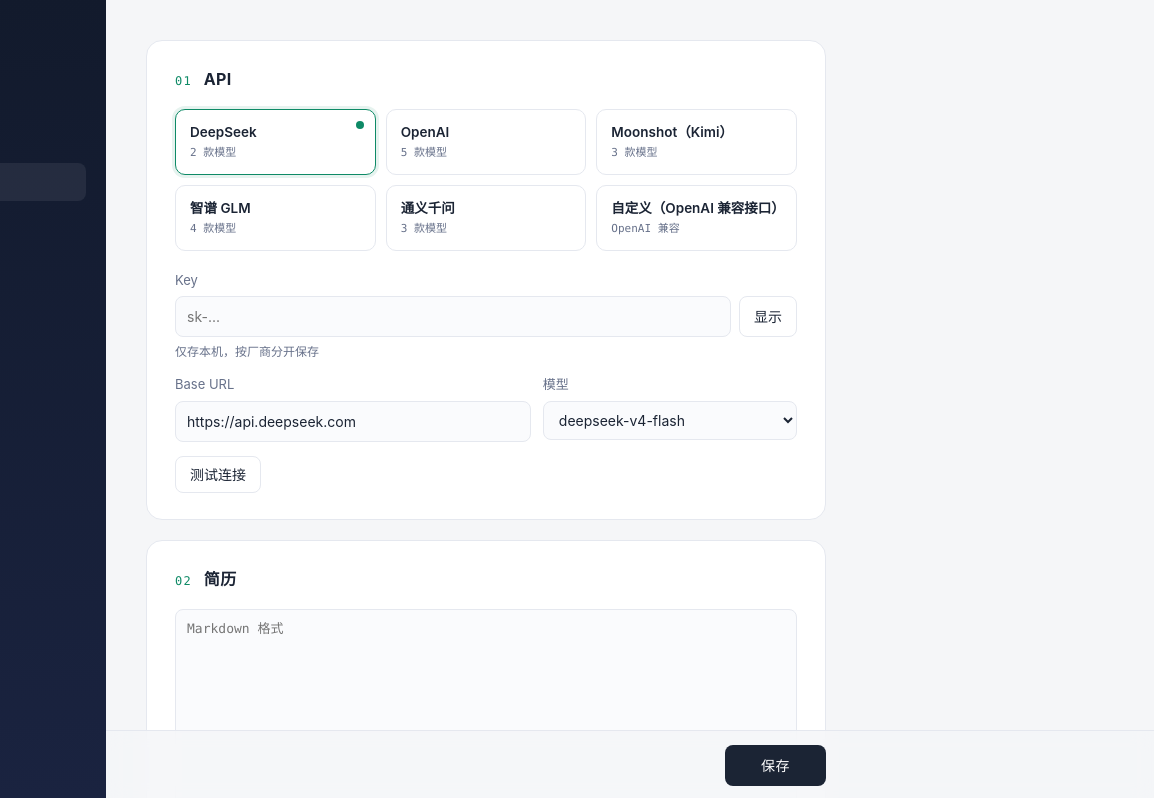
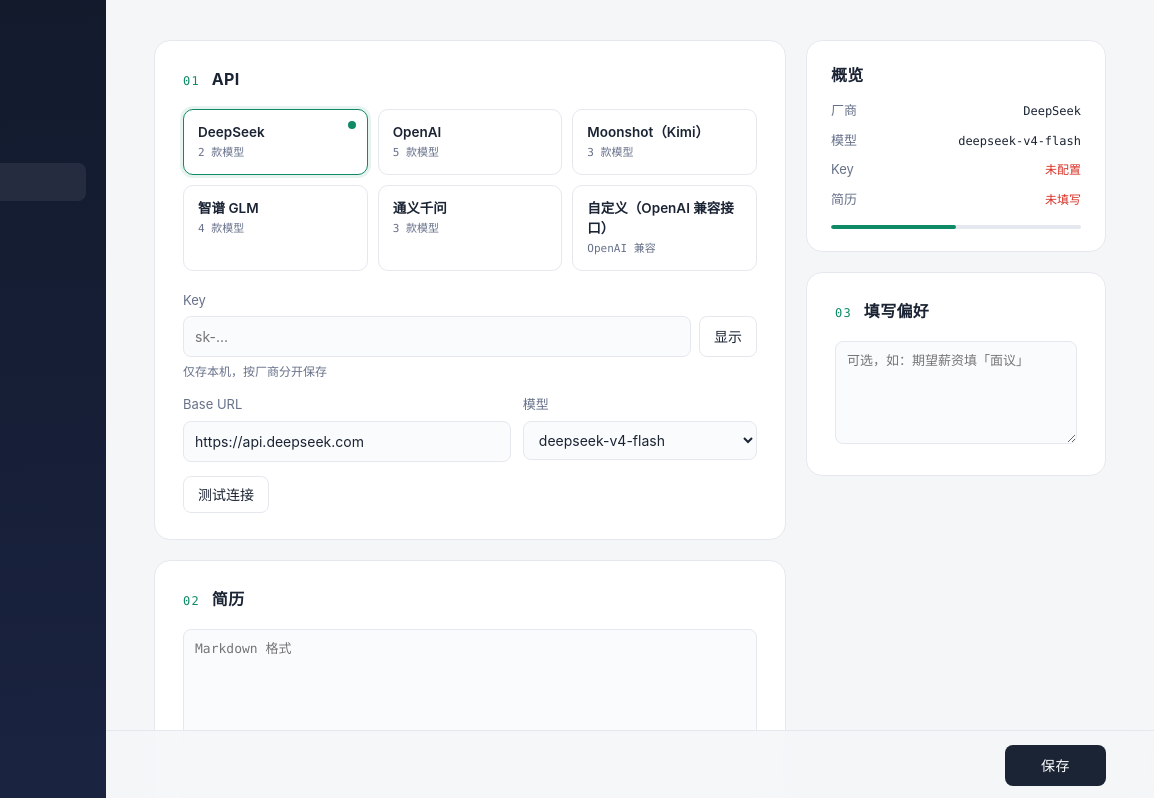
Before and after one commit to xie-xyh/OfferBuddy, a browser extension: page options.html in a window 1280 px wide. Shown: the top 798 px of the page, 126-1280 px from the left. Drawn offline with Linux system fonts and the light colour scheme.

Commit message:
feat: 设置页双栏工作台布局——内容居中，新增概览卡（厂商/模型/Key/简历状态 + 配置完成度），侧栏 sticky

```diff
--- a/options.html
+++ b/options.html
@@ -21,6 +21,8 @@
   </aside>
 
   <main class="content">
+    <div class="content-inner">
+      <div class="col-main">
         <section id="sec-api" class="panel">
           <header class="panel-head"><span class="panel-index">01</span><h2>API</h2></header>
           <div id="provider-grid" class="provider-grid"></div>
@@ -54,7 +56,7 @@
         <section id="sec-resume" class="panel">
           <header class="panel-head"><span class="panel-index">02</span><h2>简历</h2></header>
           <div class="ta-wrap">
-        <textarea id="resume-md" rows="18" spellcheck="false" placeholder="Markdown 格式"></textarea>
+            <textarea id="resume-md" rows="20" spellcheck="false" placeholder="Markdown 格式"></textarea>
             <span class="ta-count" id="resume-count"></span>
           </div>
           <div class="row">
@@ -69,11 +71,26 @@
             <button id="import-cancel" type="button" class="link-btn">取消</button>
           </div>
         </section>
+      </div>
+
+      <div class="col-side">
+        <aside class="panel overview">
+          <header class="panel-head"><h2>概览</h2></header>
+          <dl class="ov-list">
+            <div class="ov-row"><dt>厂商</dt><dd id="ov-provider">—</dd></div>
+            <div class="ov-row"><dt>模型</dt><dd id="ov-model">—</dd></div>
+            <div class="ov-row"><dt>Key</dt><dd id="ov-key">—</dd></div>
+            <div class="ov-row"><dt>简历</dt><dd id="ov-resume">—</dd></div>
+          </dl>
+          <div class="ov-bar"><span id="ov-bar-fill"></span></div>
+        </aside>
 
         <section id="sec-pref" class="panel">
           <header class="panel-head"><span class="panel-index">03</span><h2>填写偏好</h2></header>
-      <textarea id="extra-instructions" rows="2" spellcheck="false" placeholder="可选，如：期望薪资填「面议」"></textarea>
+          <textarea id="extra-instructions" rows="4" spellcheck="false" placeholder="可选，如：期望薪资填「面议」"></textarea>
         </section>
+      </div>
+    </div>
   </main>
 
   <div class="save-bar">
--- a/options.js
+++ b/options.js
@@ -71,6 +71,7 @@ async function load() {
   $('resume-md').value = cfg.resumeMd || '';
   $('extra-instructions').value = cfg.extraInstructions || '';
   updateResumeCount();
+  refreshOverview();
   $('ver').textContent = chrome.runtime.getManifest().version;
 }
 
@@ -98,6 +99,7 @@ function renderProviders(activeId) {
       currentProvider = id;
       applyProvider(id);
       grid.querySelectorAll('.provider-card').forEach(c => c.classList.toggle('selected', c === card));
+      refreshOverview();
     });
     return card;
   }));
@@ -144,6 +146,33 @@ function currentModel() {
   return el.value.trim();
 }
 
+/* ---------- 概览卡 ---------- */
+
+function setOv(id, text, ok) {
+  const el = $(id);
+  el.textContent = text;
+  el.classList.toggle('ok', ok === true);
+  el.classList.toggle('warn', ok === false);
+}
+
+function refreshOverview() {
+  const p = PROVIDERS[currentProvider] || PROVIDERS.deepseek;
+  setOv('ov-provider', p.name);
+  setOv('ov-model', currentModel() || '—');
+  const hasKey = !!$('api-key').value.trim();
+  setOv('ov-key', hasKey ? '已配置' : '未配置', hasKey);
+  const resumeLen = $('resume-md').value.trim().length;
+  setOv('ov-resume', resumeLen ? `${resumeLen} 字` : '未填写', resumeLen > 0);
+
+  const parts = [hasKey, !!currentModel(), !!$('base-url').value.trim(), resumeLen > 0];
+  const pct = Math.round(parts.filter(Boolean).length / parts.length * 100);
+  $('ov-bar-fill').style.width = `${pct}%`;
+}
+
+['api-key', 'base-url', 'model', 'model-custom', 'resume-md'].forEach(id => {
+  $(id).addEventListener('input', refreshOverview);
+});
+
 /* ---------- 保存 ---------- */
 
 /* 非官方地址需要运行时主机权限才能 fetch */
@@ -183,6 +212,7 @@ $('save').addEventListener('click', async () => {
   $('save-status').className = 'status success';
   $('save-status').textContent = '已保存 ✓';
   setTimeout(() => { $('save-status').textContent = ''; }, 2000);
+  refreshOverview();
 });
 
 /* ---------- Key 显示 / 测试连接 ---------- */
@@ -259,7 +289,7 @@ const spy = new IntersectionObserver(entries => {
     }
   });
 }, { rootMargin: '-25% 0px -65% 0px' });
-document.querySelectorAll('.panel').forEach(p => spy.observe(p));
+document.querySelectorAll('.panel[id^="sec-"]').forEach(p => spy.observe(p));
 
 /* ---------- 简历字数 ---------- */
 
@@ -322,6 +352,7 @@ function applyImport(mode) {
   pendingResumeMd = null;
   hideImportBar();
   updateResumeCount();
+  refreshOverview();
   setUploadStatus('success', '已导入，确认无误后点保存');
 }
 
--- a/styles.css
+++ b/styles.css
@@ -185,7 +185,7 @@ body.popup {
   border-top: 1px solid var(--line);
 }
 
-/* ---------- options：侧栏 + 内容 ---------- */
+/* ---------- options：侧栏 + 双栏内容 ---------- */
 
 body.options { min-height: 100vh; }
 
@@ -248,13 +248,27 @@ body.options { min-height: 100vh; }
   color: rgba(255, 255, 255, .32);
 }
 
+/* 内容区：整体居中，主栏 + 侧栏 */
 .content {
-  max-width: 760px;
   margin-left: 232px;
-  padding: 40px 40px 120px;
+  padding: 40px 48px 120px;
+}
+.content-inner {
+  max-width: 1120px;
+  margin: 0 auto;
+  display: grid;
+  grid-template-columns: minmax(0, 1fr) 300px;
+  gap: 20px;
+  align-items: start;
+}
+.col-main { display: flex; flex-direction: column; gap: 20px; min-width: 0; }
+.col-side {
   display: flex;
   flex-direction: column;
   gap: 20px;
+  position: sticky;
+  top: 40px;
+  min-width: 0;
 }
 
 .panel {
@@ -361,19 +375,64 @@ body.options { min-height: 100vh; }
 .import-bar[hidden] { display: none; }
 .import-text { flex: 1; font-size: 13px; color: var(--ink); }
 
+/* 概览卡 */
+.overview { padding: 22px 24px; }
+.overview .panel-head { margin-bottom: 14px; }
+.ov-list {
+  margin: 0;
+  display: flex;
+  flex-direction: column;
+  gap: 10px;
+}
+.ov-row {
+  display: flex;
+  align-items: baseline;
+  justify-content: space-between;
+  gap: 12px;
+}
+.ov-row dt { font-size: 13px; color: var(--muted); }
+.ov-row dd {
+  margin: 0;
+  font-family: var(--mono);
+  font-size: 12px;
+  color: var(--ink);
+  text-align: right;
+  overflow: hidden;
+  text-overflow: ellipsis;
+  white-space: nowrap;
+}
+.ov-row dd.ok { color: var(--jade); }
+.ov-row dd.warn { color: var(--danger); }
+.ov-bar {
+  height: 4px;
+  margin-top: 16px;
+  background: var(--line);
+  border-radius: 2px;
+  overflow: hidden;
+}
+.ov-bar span {
+  display: block;
+  height: 100%;
+  width: 0;
+  border-radius: 2px;
+  background: var(--jade);
+  transition: width .4s cubic-bezier(.22, .8, .3, 1);
+}
+
 /* 保存栏 */
 .save-bar {
   position: fixed;
   left: 232px;
   right: 0;
   bottom: 0;
-  padding: 14px 40px;
+  padding: 14px 48px;
   background: rgba(245, 246, 248, .82);
   backdrop-filter: blur(10px);
   border-top: 1px solid var(--line);
 }
 .save-bar-inner {
-  max-width: 680px;
+  max-width: 1120px;
+  margin: 0 auto;
   display: flex;
   align-items: center;
   justify-content: flex-end;
@@ -382,6 +441,11 @@ body.options { min-height: 100vh; }
 .save-bar .primary { width: auto; padding: 10px 36px; }
 
 /* ---------- 响应式 ---------- */
+
+@media (max-width: 1100px) {
+  .content-inner { grid-template-columns: 1fr; }
+  .col-side { position: static; order: -1; }
+}
 
 @media (max-width: 760px) {
   .rail {
@@ -409,4 +473,5 @@ body.options { min-height: 100vh; }
   .status.working::before,
   .secondary.loading::after { animation: none; }
   .provider-card:hover { transform: none; }
+  .ov-bar span { transition: none; }
 }
```
Lines whose indentation alone changed are shown as unchanged.
